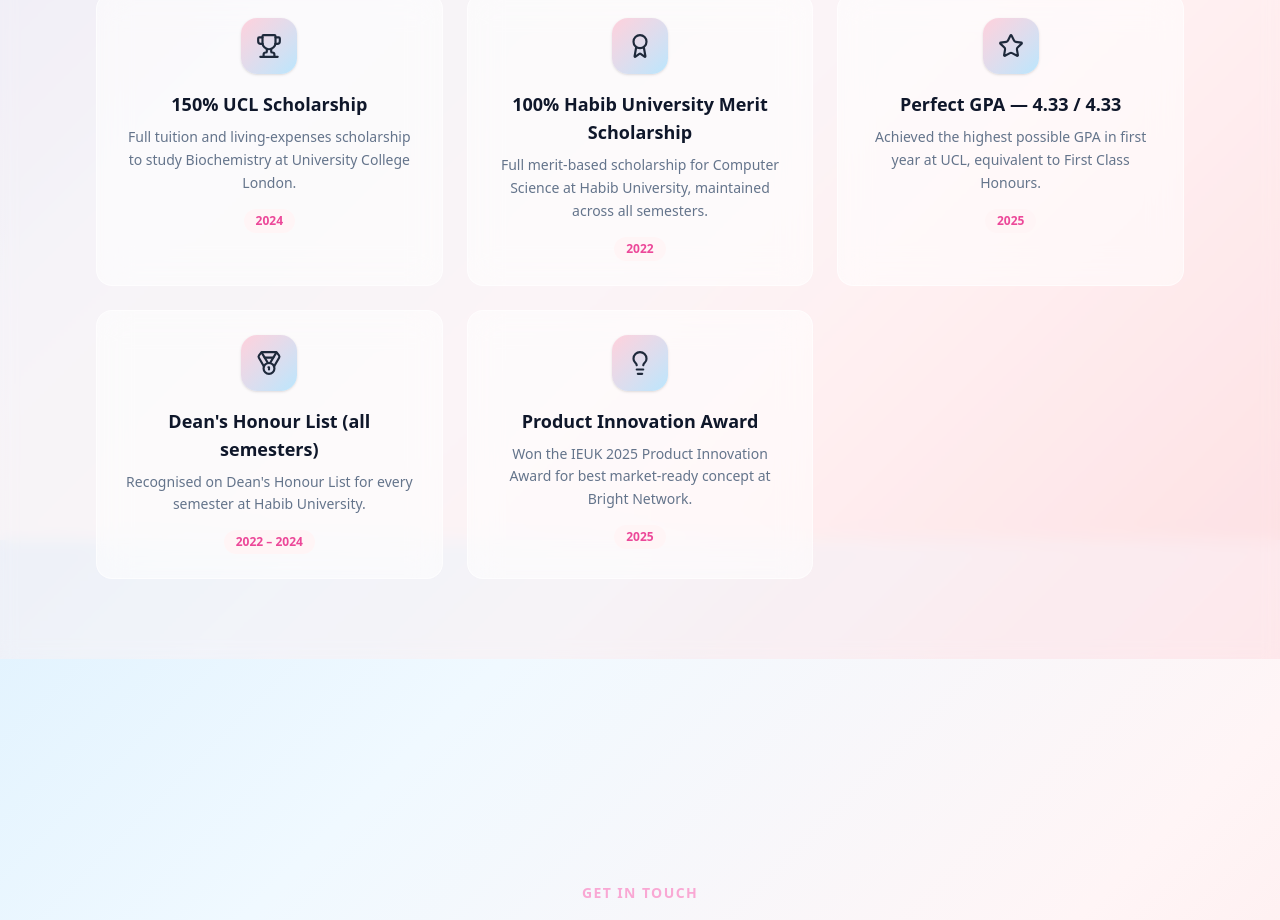
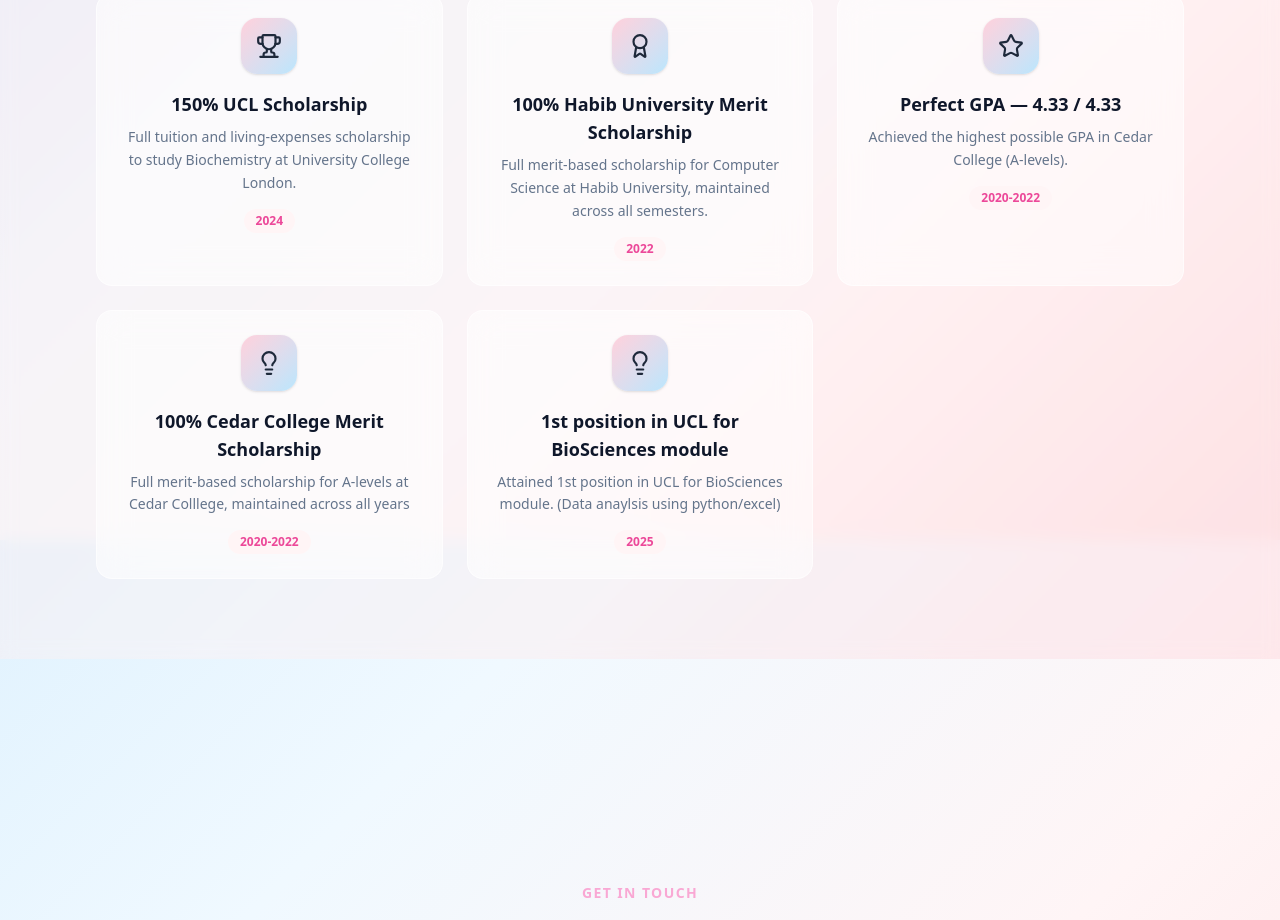
Before and after one commit to wira-masooma/wira-masooma.github.io, a React (Vite) app: page / in a window 1280 px wide. Shown: the part 5060-5980 px from the top of the page. Built offline with nearby package versions, Linux system fonts and the light colour scheme.

Commit message:
Update awards.js

```diff
--- a/src/data/awards.js
+++ b/src/data/awards.js
@@ -13,19 +13,31 @@
   },
   {
     title: "Perfect GPA — 4.33 / 4.33",
-    description: "Achieved the highest possible GPA in first year at UCL, equivalent to First Class Honours.",
-    year: "2025",
+    description: "Achieved the highest possible GPA in Cedar College (A-levels).",
+    year: "2020-2022",
     icon: "star",
   },
+  // {
+  //   title: "Dean's Honour List (all semesters)",
+  //   description: "Recognised on Dean's Honour List for every semester at Habib University.",
+  //   year: "2022 – 2023",
+  //   icon: "medal",
+  // },
+  // {
+  //   title: "Product Innovation Award",
+  //   description: "Won the IEUK 2025 Product Innovation Award for best market-ready concept at Bright Network.",
+  //   year: "2025",
+  //   icon: "lightbulb",
+  // },
   {
-    title: "Dean's Honour List (all semesters)",
-    description: "Recognised on Dean's Honour List for every semester at Habib University.",
-    year: "2022 – 2024",
-    icon: "medal",
+    title: "100% Cedar College Merit Scholarship",
+    description: "Full merit-based scholarship for A-levels at Cedar Colllege, maintained across all years",
+    year: "2020-2022",
+    icon: "lightbulb",
   },
   {
-    title: "Product Innovation Award",
-    description: "Won the IEUK 2025 Product Innovation Award for best market-ready concept at Bright Network.",
+    title: "1st position in UCL for BioSciences module",
+    description: "Attained 1st position in UCL for BioSciences module. (Data anaylsis using python/excel)",
     year: "2025",
     icon: "lightbulb",
   },
```
